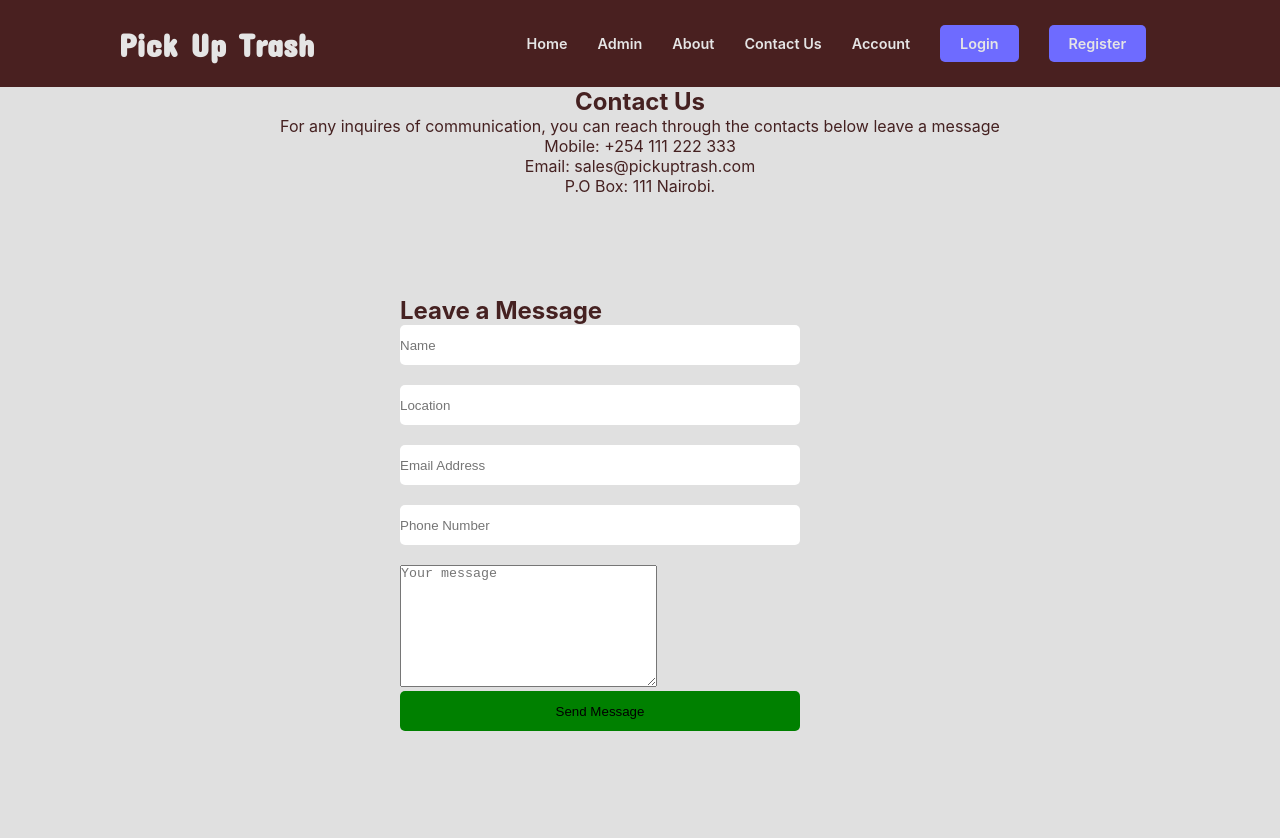
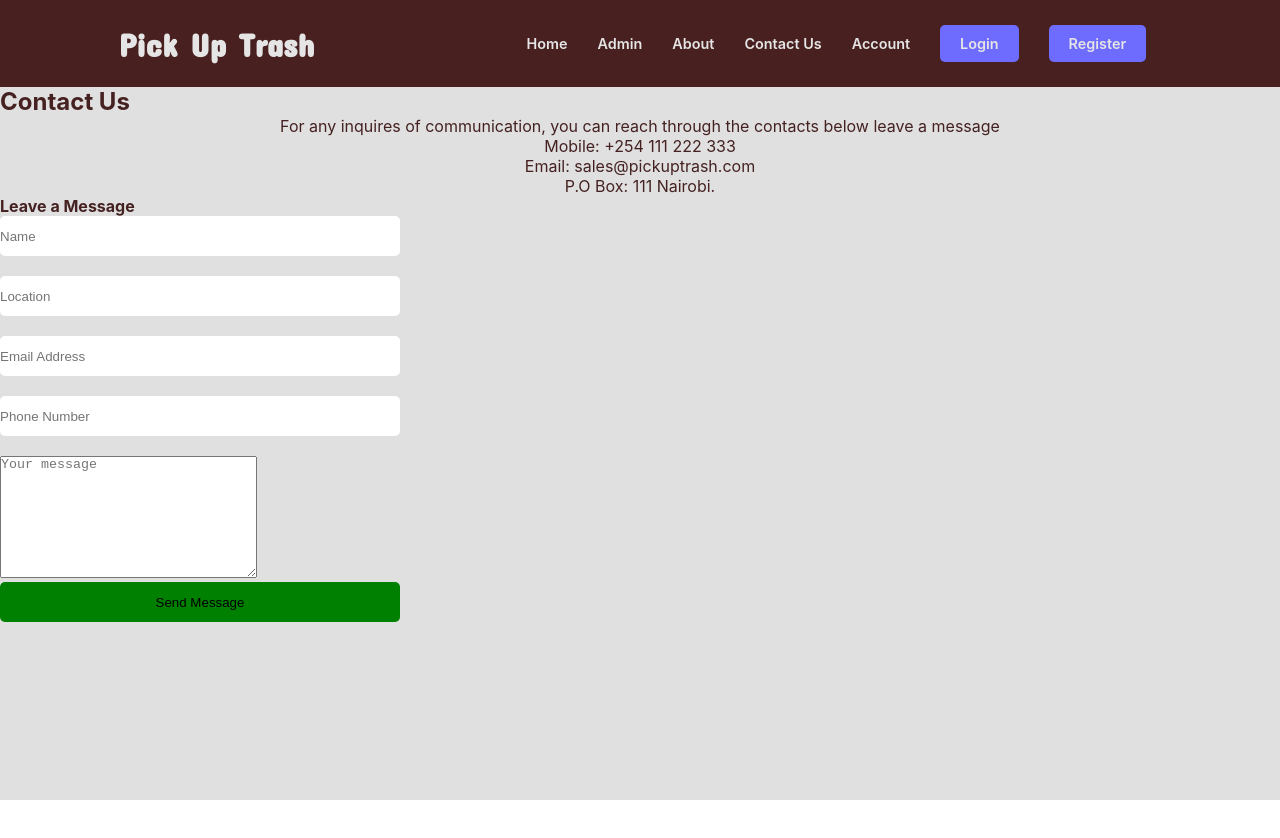
Before and after one commit to kiborgok/pick-up-trash, a React (Create React App) app: page /contact in a window 1280 px wide. Shown: the top 838 px of the page. After the commit the page ends 800 px from the top, so only its background shows below. Built offline with nearby package versions, Linux system fonts and the light colour scheme.

Commit message:
patch: added conte to contact us

```diff
--- a/src/components/contact/ContactPage.jsx
+++ b/src/components/contact/ContactPage.jsx
@@ -15,10 +15,14 @@ function ContactPage(){
     }
     return(
      <div className="contactcontainer">
+          <div id="messageheader">
             <h2>Contact Us</h2>
             <p>For any inquires of communication, you can
                  reach through the contacts below leave a message</p>
-            <div id="contacts">
+          </div>
+
+     <div id="contacts">
+         <div id="iconic">
         <div id="mobile">
             <p>Mobile: +254 111 222 333</p>
         </div>
@@ -29,9 +33,10 @@ function ContactPage(){
             <p>P.O Box: 111 Nairobi.</p>
         </div>
         </div>
-        <div id="message">
-            <h2>Leave a Message</h2>
+        <div className="message">
+
             <form onSubmit={sendEmail}>
+            <h4>Leave a Message</h4>
                     <div className="messageinputs">
                         <div className="nameholder">
                             <input type="text" className="form-control" placeholder="Name" name="name"/>
@@ -54,6 +59,7 @@ function ContactPage(){
                     </div>
                 </form>
         </div>
+        </div>
      </div>
     );
 }
```
